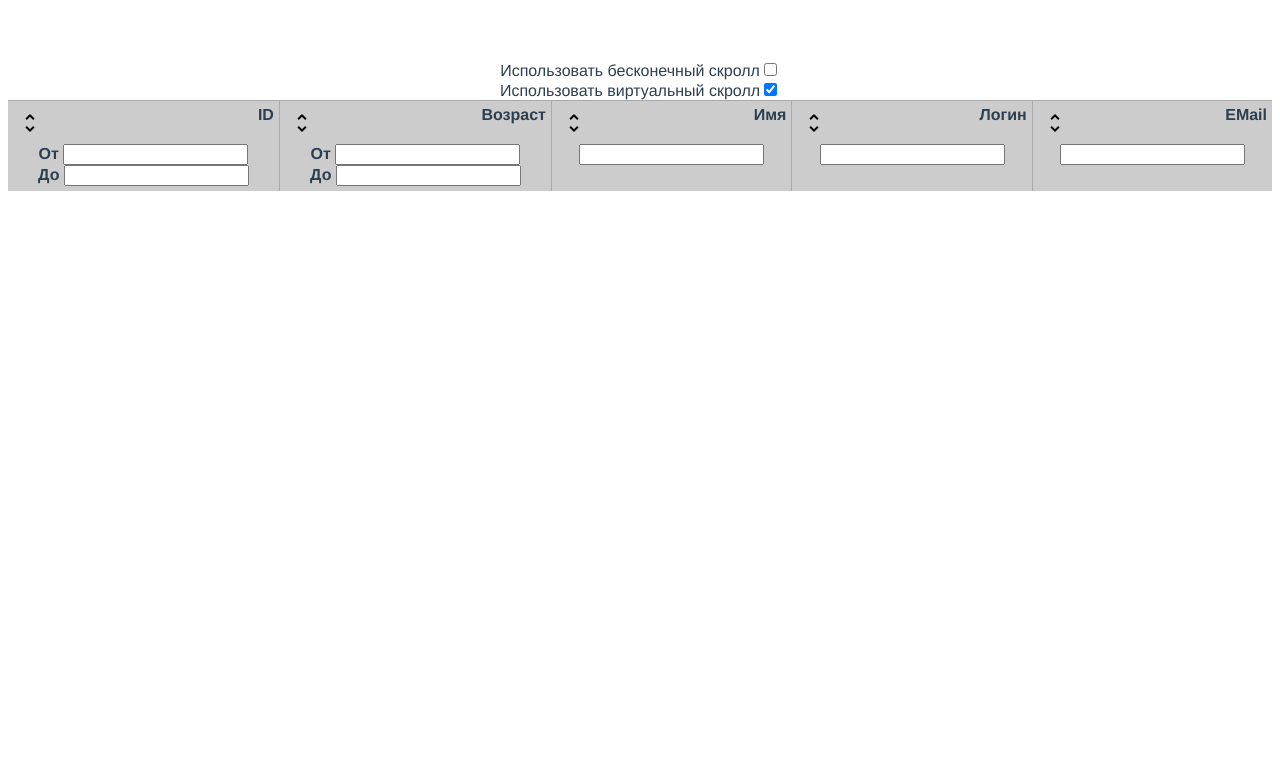
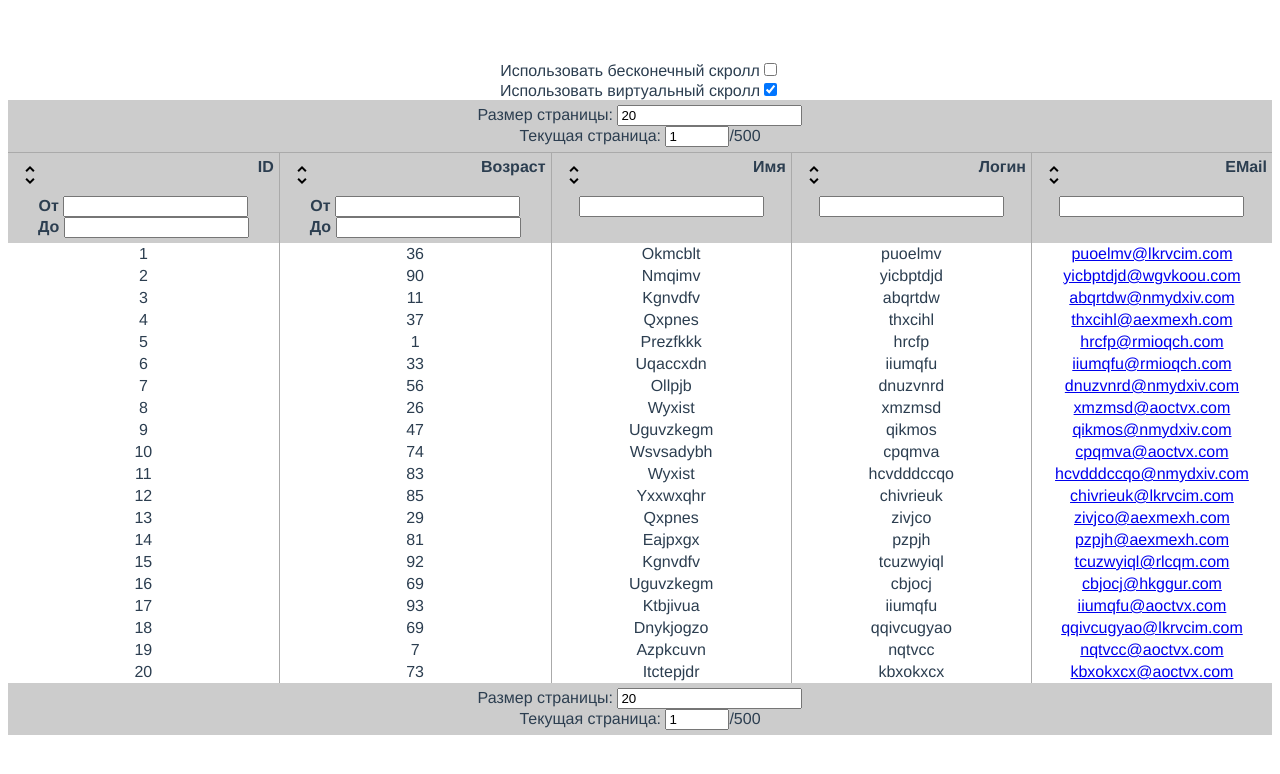
Before and after one commit to ozon-edu-vue-2021/required-task-6-VadimZud, a Vue app: page / in a window 1280 px wide. Both pictures are taken after a click on the checkbox 770 px from the left and 89 px from the top of the page. Shown: the top 774 px of the page. Built offline with nearby package versions, Linux system fonts and the light colour scheme.

Commit message:
Виртуальный скролл

```diff
--- a/src/components/MyTable.vue
+++ b/src/components/MyTable.vue
@@ -13,7 +13,7 @@
       />
     </div>
     <paginator
-      v-if="!infScrollable && !virtualScrollable"
+      v-if="!infScrollable"
       :pageSize="pageSize"
       :pageNumber="pageNumber"
       :totalPages="totalPages"
@@ -23,12 +23,17 @@
       :rows="computedRows"
       :columns="columns"
       :columnsHeads="columnsHeads"
-      :keyField="keyField"
+      :getKey="computedGetKey"
       :defaultHeadClass="{ ['table-head']: true }"
       :defaultCellClass="{ ['table-cell']: true }"
       :useVirtualScroll="virtualScrollable"
+      :virtualScrollHeight="20"
+      :virtualScrollCount="25"
       class="table"
     >
+      <template v-if="virtualScrollable" #start-tbody
+        ><tr :colspan="rowSize" :style="`height: ${virtualScrollFillerSize}px`"
+      /></template>
       <template v-for="column in columns" #[`${column}-head`]="{ head }">
         <my-table-head :head="head" :key="column">
           <template #sorter
@@ -57,7 +62,7 @@
       /></template>
     </vue-table>
     <paginator
-      v-if="!infScrollable && !virtualScrollable"
+      v-if="!infScrollable"
       :pageSize="pageSize"
       :pageNumber="pageNumber"
       :totalPages="totalPages"
@@ -76,19 +81,19 @@ import Filterable from "../mixins/Filterable";
 import Sortable from "../mixins/Sortable";
 import Paginable from "../mixins/Paginable";
 import InfScrollable from "../mixins/InfScrollable";
+import virtualScrollable from "../mixins/virtualScrollable";
 import { updateData } from "../data_sourses/TestSource";
 import MyTableHead from "./MyTableHead.vue";
 import Paginator from "./paginators/Paginator.vue";
 
 export default {
   name: "MyTable",
-  mixins: [Filterable, Sortable, Paginable, InfScrollable],
+  mixins: [Filterable, Sortable, Paginable, InfScrollable, virtualScrollable],
   data() {
     return {
       rows: [],
 
       columns: ["id", "age", "name", "login", "email"],
-      keyField: "id",
       columnsHeads: {
         id: "ID",
         age: "Возраст",
@@ -114,7 +119,7 @@ export default {
 
       bottomLoader: false,
 
-      pageSize: 0,
+      pageSize: 20,
       totalPages: 0,
 
       infScrollable: false,
@@ -123,9 +128,9 @@ export default {
       infScrollTriggerOffset: 50,
 
       virtualScrollable: false,
-      // virtualScrollInitStartSize: 10,
-      // virtualScrollInitStepSize: 5,
-      // virtualScrollBufferSize: 100,
+      virtualScrollStartSize: 60,
+      virtualScrollBufferSize: 50,
+      virtualScrollRowHeight: 20,
     };
   },
   computed: {
@@ -143,6 +148,9 @@ export default {
     },
     computedGetKey() {
       return this.virtualScrollable ? this.virtualScrollGetKey : this.getKey;
+    },
+    getKey(row) {
+      return row.id;
     },
   },
   methods: {
@@ -186,6 +194,7 @@ export default {
 .table-head,
 .table-cell {
   border-left: 1px solid #aaa;
+  height: 20px;
 }
 
 .table-head:first-child,
--- a/src/components/VueTable.vue
+++ b/src/components/VueTable.vue
@@ -19,31 +19,7 @@
     </thead>
     <tbody :class="tbodyClass" :style="tbodyStyle">
       <slot name="start-tbody"></slot>
-      <!-- <recycle-scroller
-        v-if="useVirtualScroll"
-        :style="`height: ${virtualScrollHeight * virtualScrollCount}px`"
-        :items="rows"
-        :item-size="virtualScrollHeight"
-        :key-field="keyField"
-        v-slot="{ item }"
-      >
-        <tr :style="`height: ${virtualScrollHeight}px`">
-          <td
-            v-for="column in columns"
-            :key="column"
-            :class="computedCellsClasses[column]"
-            :styles="computedCellsStyles[column]"
-          >
-            <slot :name="`start-${column}-cell`"></slot>
-            <slot :name="`${column}-cell`" :row="item" :index="index">
-              {{ item[column] }}
-            </slot>
-            <slot :name="`end-${column}-cell`"></slot>
-          </td>
-        </tr>
-      </recycle-scroller> -->
-      <!-- <template v-else> -->
-      <tr v-for="(row, index) in rows" :key="row[keyField] ?? index">
+      <tr v-for="(row, index) in rows" :key="getKey(row, index)">
         <td
           v-for="column in columns"
           :key="column"
@@ -57,7 +33,6 @@
           <slot :name="`end-${column}-cell`"></slot>
         </td>
       </tr>
-      <!-- </template> -->
       <slot name="end-tbody"></slot>
     </tbody>
     <slot name="end-table"></slot>
@@ -65,8 +40,6 @@
 </template>
 
 <script>
-// import { RecycleScroller } from "vue-virtual-scroller";
-
 export default {
   name: "VueTable",
   props: {
@@ -82,9 +55,9 @@ export default {
       type: Object,
       default: Object,
     },
-    keyField: {
-      type: String,
-      default: "id",
+    getKey: {
+      type: Function,
+      default: (row, index) => index,
     },
     headsClasses: {
       type: Object,
@@ -133,18 +106,6 @@ export default {
     tbodyStyle: {
       type: Object,
       default: Object,
-    },
-    useVirtualScroll: {
-      type: Boolean,
-      default: false,
-    },
-    virtualScrollHeight: {
-      type: Number,
-      default: null,
-    },
-    virtualScrollCount: {
-      type: Number,
-      default: null,
     },
   },
   computed: {
@@ -195,8 +156,5 @@ export default {
       }, {});
     },
   },
-  // components: {
-  //   RecycleScroller,
-  // },
 };
 </script>
--- a/src/mixins/InfScrollable.js
+++ b/src/mixins/InfScrollable.js
@@ -18,7 +18,7 @@ export default {
             {
                 root: null,
                 rootMargin: "0px",
-                threshold: 1,
+                threshold: 0,
             }
         );
     },
@@ -27,20 +27,18 @@ export default {
             this.$nextTick(() => {
                 let triggerIndex = this.rows.length - this.infScrollTriggerOffset;
                 let lastIndex = this.rows.length
-                // if (this.virtualScrollable) {
-                //     triggerIndex -= this.virtualScrollStartIndex;
-                //     lastIndex -= this.virtualScrollStartIndex;
-                // }
-                // if (triggerIndex > 0 && (!this.virtualScrollable || triggerIndex <= this.virtualScrollWindowSize)) {
-                if (triggerIndex > 0) {
+                if (this.virtualScrollable) {
+                    triggerIndex -= this.virtualScrollStartIndex + 1;
+                    lastIndex -= this.virtualScrollStartIndex + 1;
+                }
+                if (triggerIndex > 0 && (!this.virtualScrollable || triggerIndex <= this.virtualScrollWindowSize + 1)) {
                     const target = this.$el.querySelector(`tbody tr:nth-child(${triggerIndex})`);
                     if (target) {
                         this.infScrollObserver.observe(target);
                     }
                 }
 
-                // if (lastIndex > 0 && (!this.virtualScrollable || lastIndex <= this.virtualScrollWindowSize)) {
-                if (lastIndex > 0) {
+                if (lastIndex > 0 && (!this.virtualScrollable || lastIndex <= this.virtualScrollWindowSize + 1)) {
                     const target = this.$el.querySelector(`tbody tr:nth-child(${lastIndex})`);
                     if (target) {
                         this.infScrollObserver.observe(target);
--- a/src/mixins/virtualScrollable.js
+++ b/src/mixins/virtualScrollable.js
@@ -3,31 +3,33 @@ export default {
         return {
             virtualScrollable: true,
             virtualScrollStartIndex: 0,
-            virtualScrollWindowSize: 0,
-            virtualScrollWindowInited: false,
             virtualScrollKeyOffset: 0,
+            virtualScrollFillerSize: 0,
         };
     },
     created() {
-        this.virtualScrollWindowSize = this.virtualScrollInitStartSize;
-        this.virtualScrollInitObserver = new IntersectionObserver(
+        this.virtualScrollUpObserver = new IntersectionObserver(
             (entries, observer) => {
                 entries.forEach((entry) => {
-                    observer.disconnect();
                     if (entry.isIntersecting) {
-                        this.virtualScrollWindowSize += this.virtualScrollInitStepSize;
-                        if (this.virtualScrollWindowSize < this.rows.length) {
-                            this.virtualScrollObserveInitTrigger();
+                        if (this.ignoreUp) {
+                            this.ignoreUp = false;
+                            return;
                         }
+                        observer.disconnect();
+                        this.virtualScrollDownObserver.disconnect();
+                        this.ignoreDown = true;
+                        const move = this.virtualScrollSizeToStart < this.virtualScrollMoveSize ?
+                            this.virtualScrollSizeToStart : this.virtualScrollMoveSize;
+                        this.virtualScrollStartIndex -= move;
+                        this.virtualScrollKeyOffset = (this.virtualScrollWindowSize + this.virtualScrollKeyOffset - move) % this.virtualScrollWindowSize;
+                        this.virtualScrollFillerSize -= this.virtualScrollRowHeight * move;
+                        this.virtualScrollObserveTrigger();
+                        return;
                     } else {
-                        this.virtualScrollWindowInited = true;
-                        this.virtualScrollWindowSize += this.virtualScrollBufferSize;
-                        if (this.virtualScrollWindowSize < this.rows.length) {
-                            this.virtualScrollObserveTrigger();
-                        }
+                        this.ignoreUp = false;
                     }
-                    return;
-                });
+                })
             },
             {
                 root: null,
@@ -36,47 +38,38 @@ export default {
             },
         );
 
-        this.virtualScrollUpObserver = new IntersectionObserver(
-            (entries, observer) => {
-                entries.forEach((entry) => {
-                    if (entry.isIntersecting) {
-                        if (this.virtualScrollUpStartDetect) {
-                            observer.disconnect();
-                            this.virtualScrollDownObserver.disconnect();
-                            this.virtualScrollUpStartDetect = false;
-                            const move = this.virtualScrollSizeToStart < this.virtualScrollMoveSize ?
-                                this.virtualScrollSizeToStart : this.virtualScrollMoveSize;
-                            this.virtualScrollStartIndex -= move;
-                            this.virtualScrollKeyOffset = (this.virtualScrollWindowSize + this.virtualScrollKeyOffset - move) % this.virtualScrollWindowSize;
-                            this.virtualScrollObserveTrigger();
-                            return;
-                        }
-                    } else {
-                        this.virtualScrollUpStartDetect = true;
-                    }
-                })
-            }
-        );
-
         this.virtualScrollDownObserver = new IntersectionObserver(
             (entries, observer) => {
                 entries.forEach((entry) => {
                     if (entry.isIntersecting) {
+                        if (this.ignoreDown) {
+                            this.ignoreDown = false;
+                            return;
+                        }
                         observer.disconnect();
                         this.virtualScrollUpObserver.disconnect();
+                        this.ignoreUp = true;
                         const move = this.virtualScrollSizeToEnd < this.virtualScrollMoveSize ?
                             this.virtualScrollSizeToEnd : this.virtualScrollMoveSize;
                         this.virtualScrollStartIndex += move;
                         this.virtualScrollKeyOffset = (this.virtualScrollKeyOffset + move) % this.virtualScrollWindowSize;
+                        this.virtualScrollFillerSize += this.virtualScrollRowHeight * move;
                         this.virtualScrollObserveTrigger();
                         return;
+                    } else {
+                        this.ignoreDown = false;
                     }
                 })
-            }
+            },
+            {
+                root: null,
+                rootMargin: "0px",
+                threshold: 0,
+            },
         )
     },
     mounted() {
-        this.virtualScrollObserveInitTrigger();
+        this.virtualScrollObserveTrigger();
     },
     computed: {
         virtualScrollTriggerOffset() {
@@ -97,27 +90,22 @@ export default {
         virtualScrollSizeToEnd() {
             return this.rows.length - this.virtualScrollEndIndex;
         },
+        virtualScrollWindowSize() {
+            return this.virtualScrollStartSize + this.virtualScrollBufferSize;
+        },
     },
     methods: {
-        virtualScrollObserveInitTrigger() {
-            this.$nextTick(() => {
-                const target = this.$el.querySelector(`tbody tr:nth-child(${this.virtualScrollWindowSize})`);
-                if (target) {
-                    this.virtualScrollInitObserver.observe(target);
-                }
-            });
-        },
         virtualScrollObserveTrigger() {
             this.$nextTick(() => {
                 if (this.virtualScrollStartIndex > 0) {
-                    let triggerUpIndex = this.virtualScrollStartIndex + this.virtualScrollTriggerOffset;
+                    let triggerUpIndex = this.virtualScrollTriggerOffset + 1;
                     const target = this.$el.querySelector(`tbody tr:nth-child(${triggerUpIndex})`);
                     if (target) {
                         this.virtualScrollUpObserver.observe(target);
                     }
                 }
                 if (this.virtualScrollEndIndex < this.rows.length) {
-                    let triggerDownIndex = this.virtualScrollEndIndex - this.virtualScrollTriggerOffset;
+                    let triggerDownIndex = this.virtualScrollWindowSize - this.virtualScrollTriggerOffset + 1;
                     const target = this.$el.querySelector(`tbody tr:nth-child(${triggerDownIndex})`);
                     if (target) {
                         this.virtualScrollDownObserver.observe(target);
@@ -126,7 +114,6 @@ export default {
             });
         },
         virtualScrollGetKey(row, index) {
-            console.log((index + this.virtualScrollKeyOffset) % this.virtualScrollWindowSize);
             return (index + this.virtualScrollKeyOffset) % this.virtualScrollWindowSize;
         }
     },
@@ -135,26 +122,21 @@ export default {
             if (this.virtualScrollable) {
                 this.virtualScrollStartIndex = 0;
                 this.virtualScrollKeyOffset = 0;
-                this.virtualScrollWindowSize = this.virtualScrollInitStartSize;
-                this.virtualScrollWindowInited = false;
-                this.virtualScrollObserveInitTrigger();
+                this.virtualScrollFillerSize = 0;
+                this.virtualScrollObserveTrigger();
             } else {
-                this.virtualScrollInitObserver.disconnect();
                 this.virtualScrollUpObserver.disconnect();
                 this.virtualScrollDownObserver.disconnect();
+            }
+            if (this.infScrollable) {
+                this.infScrollObserveTrigger();
             }
         },
         rows() {
             if (this.virtualScrollable) {
-                this.virtualScrollInitObserver.disconnect();
                 this.virtualScrollUpObserver.disconnect();
                 this.virtualScrollDownObserver.disconnect();
-                if (this.virtualScrollWindowInited) {
-                    this.virtualScrollObserveTrigger();
-                } else {
-                    this.virtualScrollObserveInitTrigger();
-                }
-
+                this.virtualScrollObserveTrigger();
             }
         },
         virtualScrollStartIndex() {
```
Also changed, not shown: 1 other file (tests, documents, lock files or other folders).
